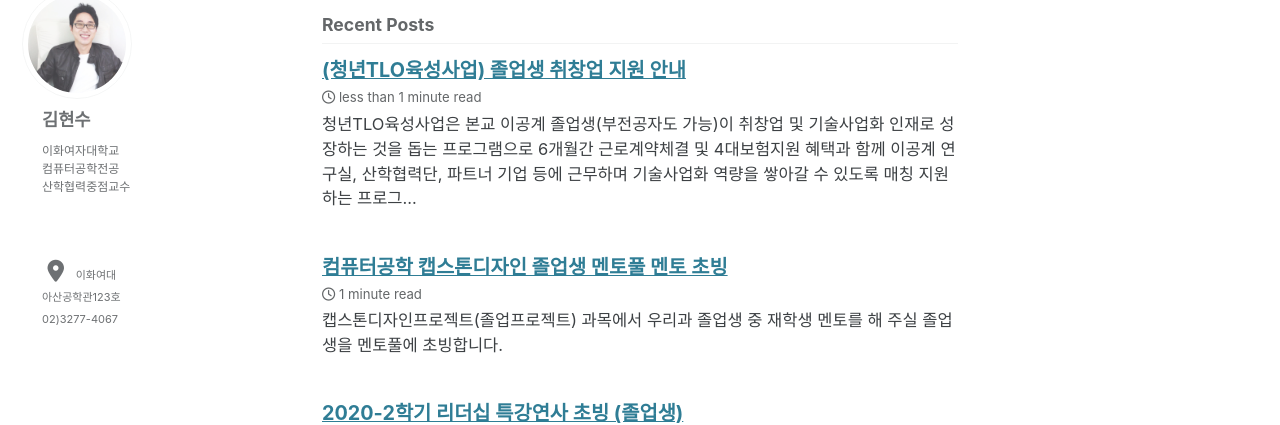
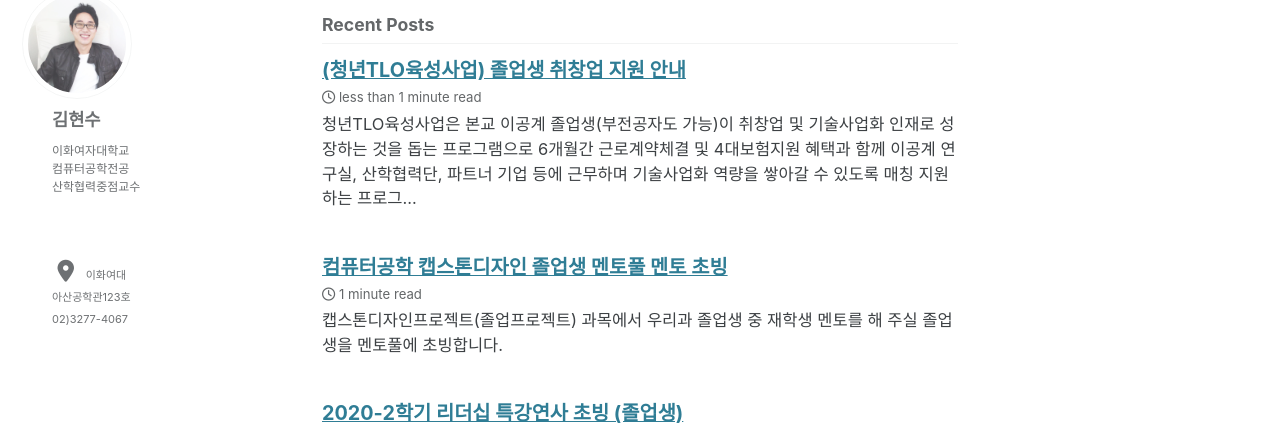
Before and after one commit to faculty-hieonn/faculty-hieonn.github.io, a Jekyll site: the page built from index.html, in a window 1280 px wide. Shown: the part 132-557 px from the top of the page. Built offline with Jekyll 4.4.1, drawn with Linux system fonts in a browser that asks for light colours; cached includes are drawn as plain includes; nearby versions of some CDN libraries; the list of posts is cut into pages by our own code.

Commit message:
counter layout

```diff
--- a/_sass/minimal-mistakes/_sidebar.scss
+++ b/_sass/minimal-mistakes/_sidebar.scss
@@ -137,6 +137,7 @@
   }
 }
 
+// hieonn modified
 .author__content {
   display: table-cell;
   vertical-align: top;
@@ -147,7 +148,7 @@
   @include breakpoint($large) {
     display: block;
     width: 100%;
-    padding-left: 20px;
+    padding-left: 30px;
     padding-right: 0;
   }
 
@@ -170,7 +171,7 @@
   @include breakpoint($large) {
     display: block;
     width: 100%;
-    padding-left: 20px;
+    padding-left: 30px;
     padding-right: 0;
   }
 
```
